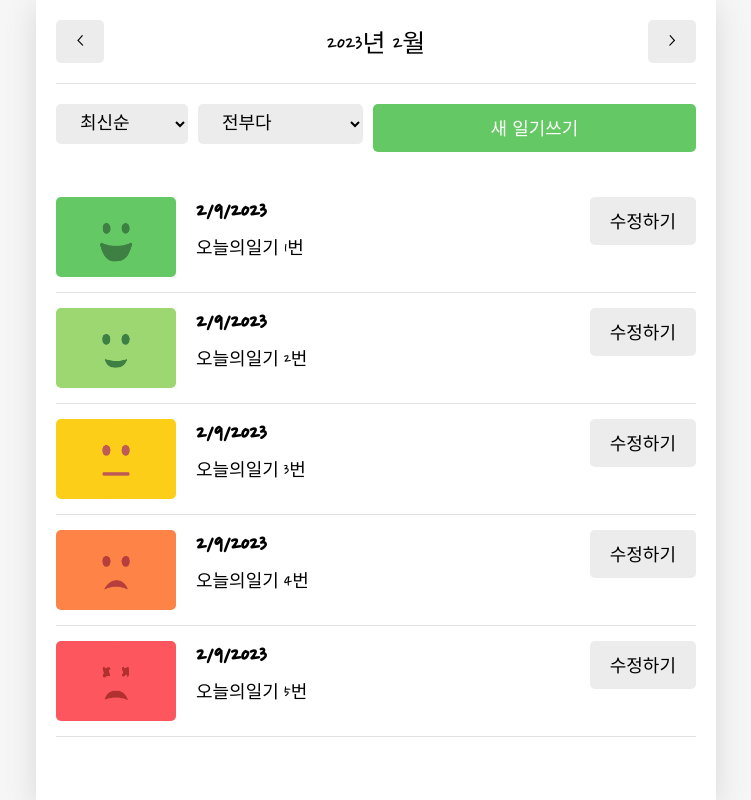
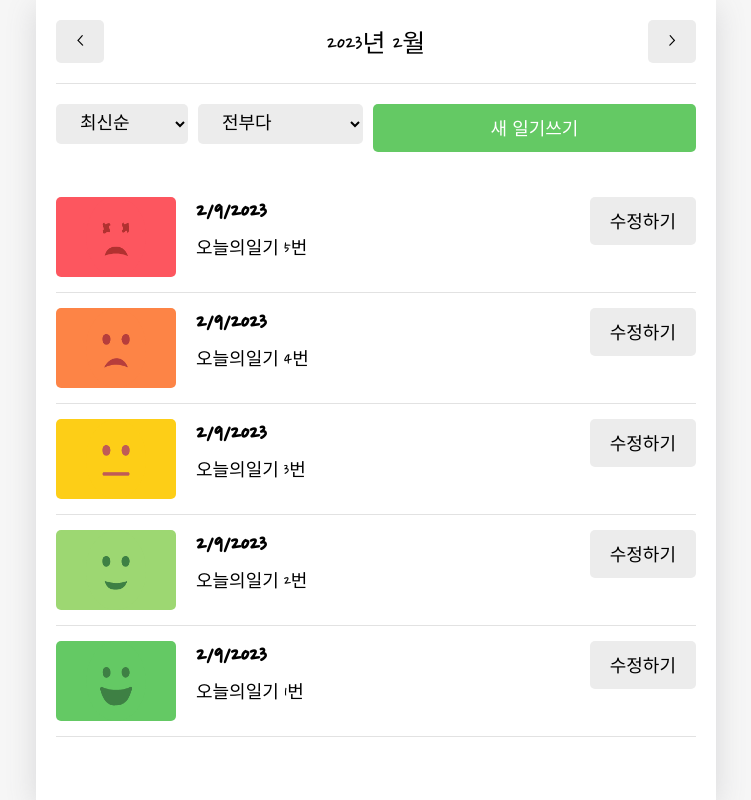
Before and after one commit to Han-Ju-young/React-Emotion-Note, a React (Create React App) app: page / in a window 1280 px wide. Shown: the whole page, without its empty margins (264-1015 px from the left). Built offline with nearby package versions, Linux system fonts and the light colour scheme; a web font is replaced by a local one.

Commit message:
버그 수정

```diff
--- a/src/App.js
+++ b/src/App.js
@@ -73,7 +73,10 @@ const dummyData = [
 function App() {
   const [data, dispatch] = useReducer(reducer, dummyData);
 
-  const dataId = useRef(0);
+  const dataId = useRef(6);
+  // 더미 데이터 id가 1~5 이므로 useRef의 초기값을 0으로 지정하면 id값이 서로 겹쳐
+  // Encountered two children with the same key 버그가 발생하기 때문
+
   // CREATE
   const onCreate = (date, content, emotion) => {
     dispatch({
--- a/src/components/DiaryList.js
+++ b/src/components/DiaryList.js
@@ -32,7 +32,11 @@ const ControlMenu = ({ value, onChange, optionList }) => {
 
 const DiaryList = ({ diaryList }) => {
   const navigate = useNavigate();
-  const [sortType, setSortType] = useState("lastest");
+  const [sortType, setSortType] = useState("latest");
+  // 새글을 작성하면 최신순이기때문에 맨 위에 새로작성한 글이 떠야하는데
+  // 오래된순을 클릭하고 다시 최신순으로 정렬해야만 정령이 되는 이유는
+  // lastest가 아닌 latest인데 오타로 인해 오류가 발생한 것임
+  // 타입스크립트에서는 오타에 관한 오류를 잡을 수 있음
   const [filter, setFilter] = useState("all");
 
   const getProcessedDiaryList = () => {
```
Also changed, not shown: src/pages/Home.js (+6 -1 lines).
